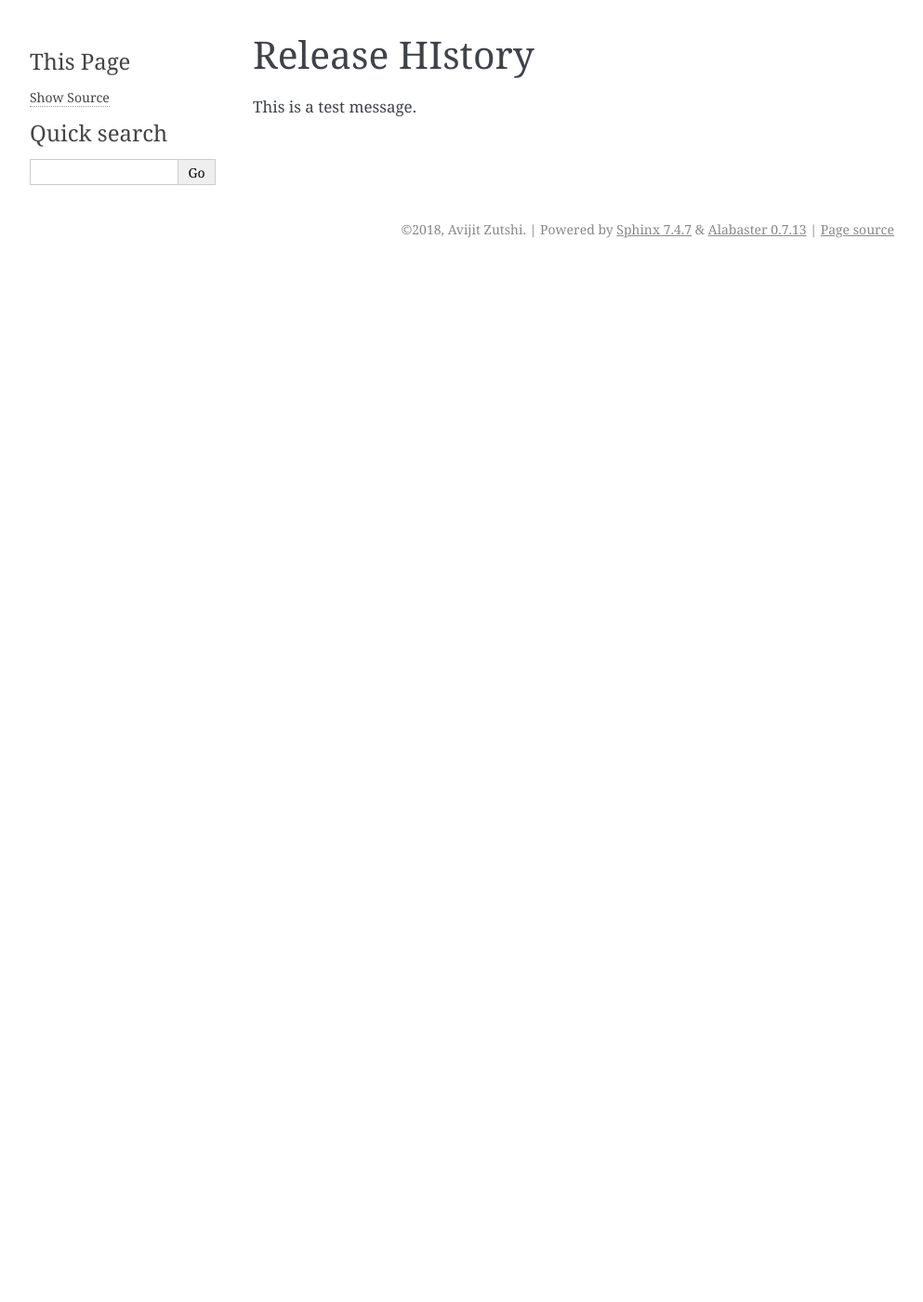
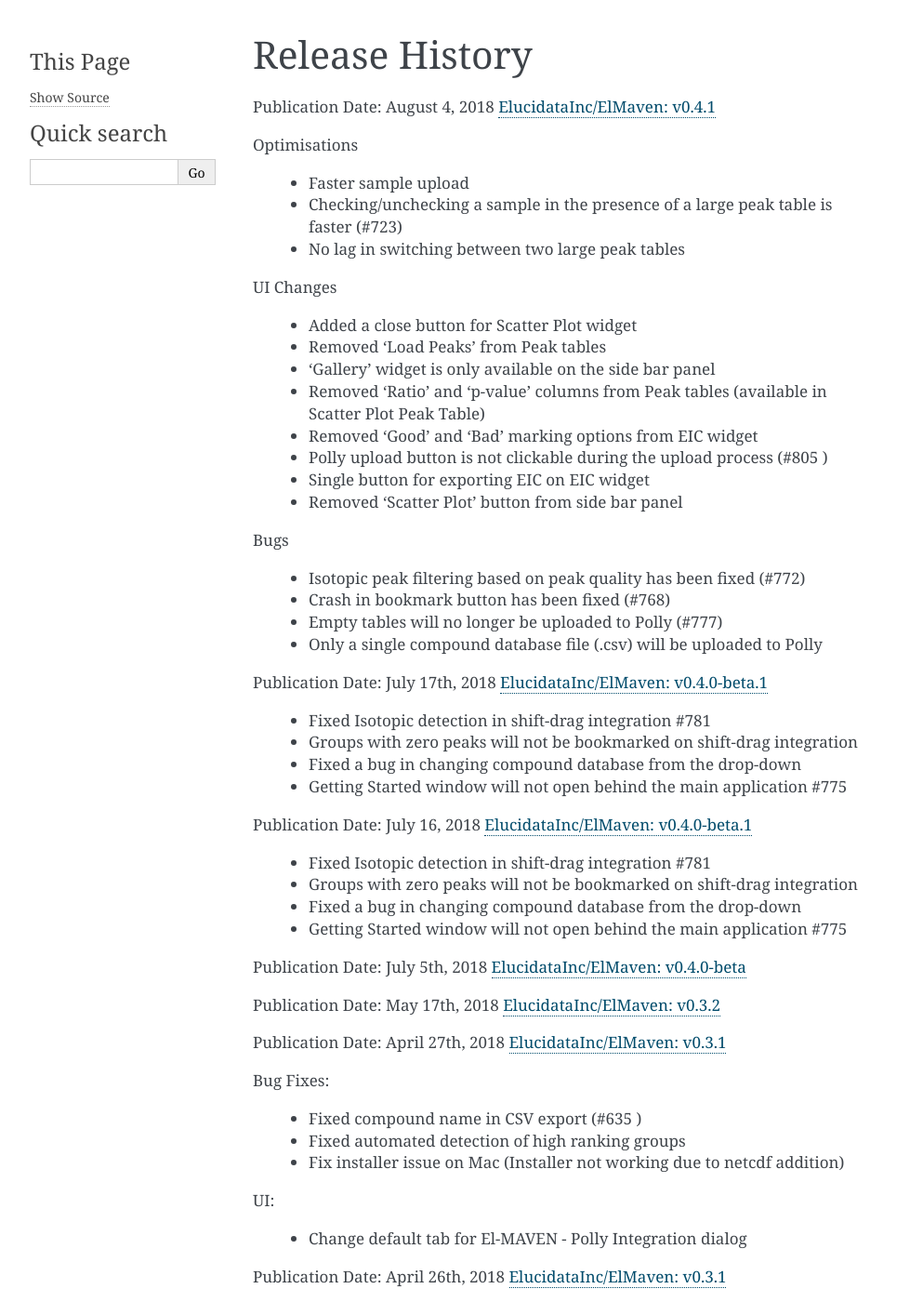
Before and after one commit to avijitzutshi/pcaaz2, a Sphinx documentation site: the page built from docs/ReleaseHistory.rst, in a window 1280 px wide and 1400 px high. Shown: the whole window at 93% size, without its empty margins (148-1141 px from the left). Built offline with Sphinx 7.4.7, drawn with Linux system fonts in a browser that asks for light colours; some of the changed text lies outside the part shown.

Commit message:
added release history information

```diff
--- a/docs/ReleaseHistory.rst
+++ b/docs/ReleaseHistory.rst
@@ -1,4 +1,133 @@
-Release HIstory
+Release History
 ===============
 
-This is a test message.
+Publication Date: August 4, 2018
+`ElucidataInc/ElMaven: v0.4.1 <https://zenodo.org/record/1332034>`_
+
+Optimisations
+
+   * Faster sample upload
+   * Checking/unchecking a sample in the presence of a large peak table is faster (#723)
+   * No lag in switching between two large peak tables
+
+UI Changes
+
+   * Added a close button for Scatter Plot widget
+   * Removed 'Load Peaks' from Peak tables
+   * 'Gallery' widget is only available on the side bar panel
+   * Removed 'Ratio' and 'p-value' columns from Peak tables (available in Scatter Plot Peak Table)
+   * Removed 'Good' and 'Bad' marking options from EIC widget
+   * Polly upload button is not clickable during the upload process (#805 )
+   * Single button for exporting EIC on EIC widget
+   * Removed 'Scatter Plot' button from side bar panel
+
+Bugs
+
+   * Isotopic peak filtering based on peak quality has been fixed (#772)
+   * Crash in bookmark button has been fixed (#768)
+   * Empty tables will no longer be uploaded to Polly (#777)
+   * Only a single compound database file (.csv) will be uploaded to Polly
+
+
+Publication Date: July 17th, 2018
+`ElucidataInc/ElMaven: v0.4.0-beta.1 <https://zenodo.org/record/1313542>`_
+
+   * Fixed Isotopic detection in shift-drag integration #781
+   * Groups with zero peaks will not be bookmarked on shift-drag integration
+   * Fixed a bug in changing compound database from the drop-down
+   * Getting Started window will not open behind the main application #775
+
+
+Publication Date: July 16, 2018
+`ElucidataInc/ElMaven: v0.4.0-beta.1 <https://zenodo.org/record/1312704>`_
+
+   * Fixed Isotopic detection in shift-drag integration #781
+   * Groups with zero peaks will not be bookmarked on shift-drag integration
+   * Fixed a bug in changing compound database from the drop-down
+   * Getting Started window will not open behind the main application #775
+
+
+Publication Date: July 5th, 2018
+`ElucidataInc/ElMaven: v0.4.0-beta <https://zenodo.org/record/1305465>`_
+
+
+Publication Date: May 17th, 2018
+`ElucidataInc/ElMaven: v0.3.2 <https://zenodo.org/record/1248658>`_
+
+
+Publication Date: April 27th, 2018
+`ElucidataInc/ElMaven: v0.3.1 <https://zenodo.org/record/1232373>`_
+
+Bug Fixes:
+
+   * Fixed compound name in CSV export (#635 )
+   * Fixed automated detection of high ranking groups
+   * Fix installer issue on Mac (Installer not working due to netcdf addition)
+
+UI:
+
+   * Change default tab for El-MAVEN - Polly Integration dialog
+
+
+Publication Date: April 26th, 2018
+`ElucidataInc/ElMaven: v0.3.1 <https://zenodo.org/record/1230370>`_
+
+
+Publication Date: April 24th, 2018
+`ElucidataInc/ElMaven: v0.3.0 <https://zenodo.org/record/1228065>`_
+
+
+Publication Date: April 23rd, 2018
+`ElucidataInc/ElMaven: v0.3.0 <https://zenodo.org/record/1227187>`_
+
+
+Publication Date: April 11th, 2018
+`ElucidataInc/ElMaven: v0.3.0-beta <https://zenodo.org/record/1216928>`_
+
+Features
+
+   * Export Scatter plot groups into a peak table
+   * Introduced Exception handling in sample upload process
+   * Send logs to sentry in the event of a crash
+   * Upload data to Polly through CLI and GUI
+   * Download project settings from Polly
+   * New Alignment algorithm: Obi-warp
+   * Support for cdf files on Windows
+   * Highlight detected compounds in the database
+
+Enhancement
+
+   * Consistent sample ordering across widgets
+   * Append Sample number to Sample Name for mzML files
+
+Refactor
+
+   * Isotope Widget
+   * Isotope detection
+
+Bug fixes
+
+   * Fixed Isotopes expected m/z in mzroll
+   * Blank samples will be visible in sample widget
+   * Fix trailing delimiter in peak detailed format
+   * Isotopic intensities are consistent between isotope widget and peaks table
+
+
+Publication Date: February 7th, 2018
+`ElucidataInc/ElMaven: El-MAVEN v0.2.4 <https://zenodo.org/record/1168226>`_
+
+
+Publication Date: February 5th, 2018
+`ElucidataInc/ElMaven: El-MAVEN v0.2.4 <https://zenodo.org/record/1165654>`_
+
+
+Publication Date: January 24th, 2018
+`ElucidataInc/ElMaven: El-MAVEN v0.2.4 Beta <https://zenodo.org/record/1158577>`_
+
+
+Publication Date: January 23rd, 2018
+`ElucidataInc/ElMaven: El-MAVEN v0.2.3 <https://zenodo.org/record/1157953>`_
+
+
+Publication Date: December 28th, 2017
+`ElucidataInc/ElMaven: El-MAVEN v0.2.2 <https://zenodo.org/record/1133506>`_
```
Also changed, not shown: 8 other files.
